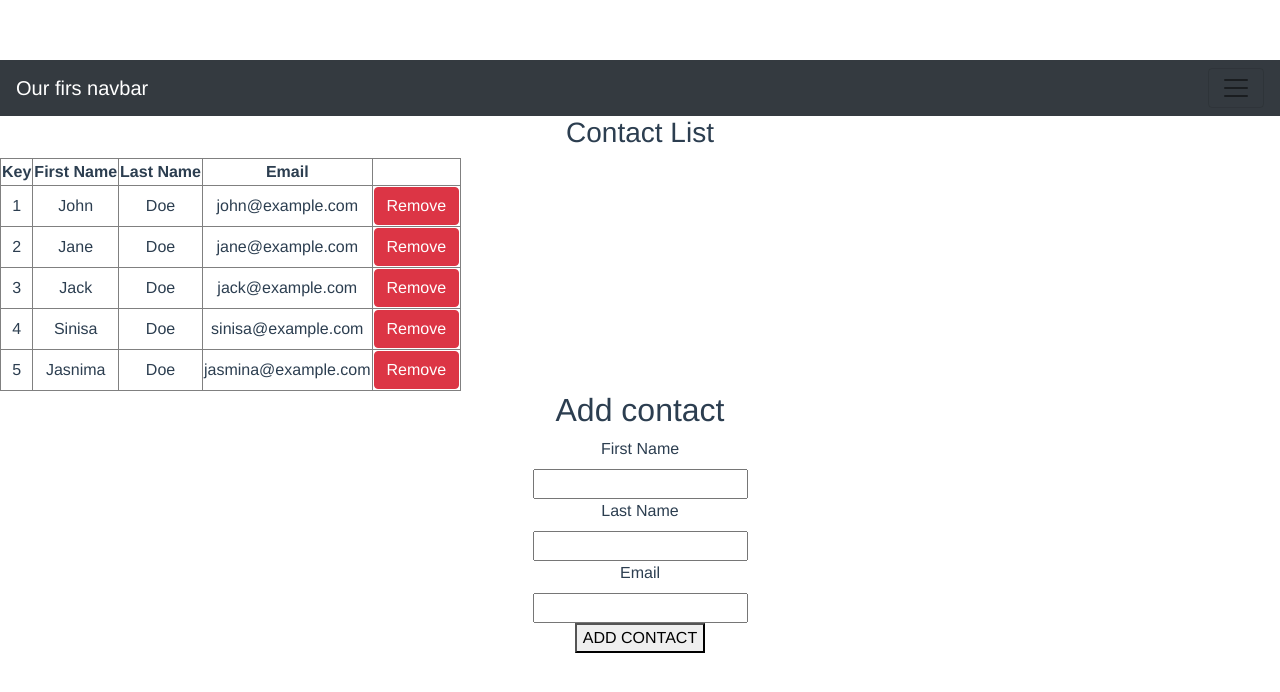
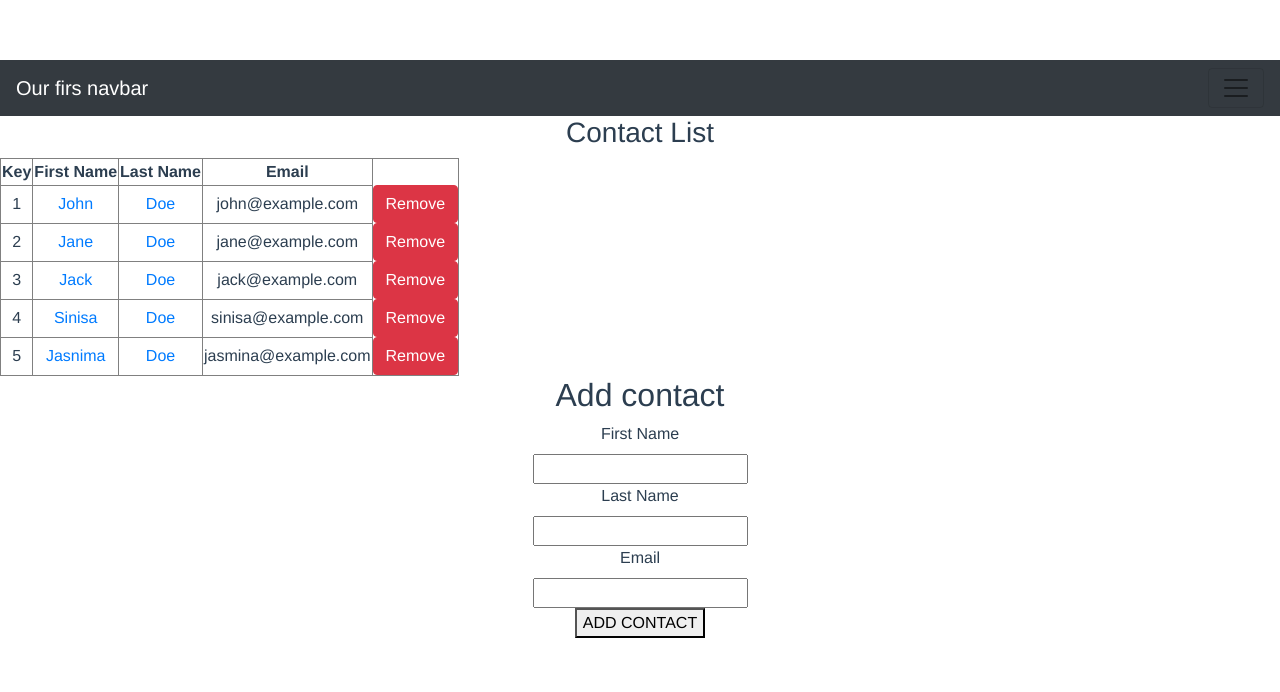
Before and after one commit to sinisam92/vue-contact-list, a Vue app: page /#/contacts in a window 1280 px wide. Shown: the top 692 px of the page. Built offline with nearby package versions, Linux system fonts and the light colour scheme.

Commit message:
zadatak 8

```diff
--- a/src/components/ContactDetails.vue
+++ b/src/components/ContactDetails.vue
@@ -1,11 +1,11 @@
 <template>
     <div>
-        <h1>Contact Details</h1>
+        <h1>{{contact}}</h1>
     </div>
 </template>
 
 <script>
 export default {
-
+    props: ['contact']
 };
 </script>
--- a/src/components/ContactList.vue
+++ b/src/components/ContactList.vue
@@ -11,16 +11,18 @@
             <input v-model="newContact.email" type="text"  placeholde="Email"><br>
             <button type="submit">ADD CONTACT</button>
         </form>
-
+    <ContactDetails :contact="routeContact"/>
     </div>
 
 </template>
 
 <script>
 import ContactsTable from './ContactsTable'
+import ContactDetails from './ContactDetails'
     export default {
         components: {
-            ContactsTable
+            ContactsTable,
+            ContactDetails
         },
         data() {
             return {
@@ -30,11 +32,11 @@
                     email: ''
                 },
                 contacts: [
-                    {firstName: 'John', lastName: 'Doe', email: 'john@example.com'},
-                    {firstName: 'Jane', lastName: 'Doe', email: 'jane@example.com'},
-                    {firstName: 'Jack', lastName: 'Doe', email: 'jack@example.com'},
-                    {firstName: 'Sinisa', lastName: 'Doe', email: 'sinisa@example.com'},
-                    {firstName: 'Jasnima', lastName: 'Doe', email: 'jasmina@example.com'}
+                    {id: 1, firstName: 'John', lastName: 'Doe', email: 'john@example.com'},
+                    {id: 2, firstName: 'Jane', lastName: 'Doe', email: 'jane@example.com'},
+                    {id: 3, firstName: 'Jack', lastName: 'Doe', email: 'jack@example.com'},
+                    {id: 4, firstName: 'Sinisa', lastName: 'Doe', email: 'sinisa@example.com'},
+                    {id: 5, firstName: 'Jasnima', lastName: 'Doe', email: 'jasmina@example.com'}
                 ],
 
             };
@@ -51,6 +53,12 @@
                 console.log(index);
 
             }
+        },
+        computed: {
+            routeContact() {
+                return this.contacts.find(contact => contact.id == this.$route.params.id)
+            }
+
         }
     };
 
--- a/src/components/ContactsTable.vue
+++ b/src/components/ContactsTable.vue
@@ -12,10 +12,18 @@
             <tbody>
                 <tr v-for="(contact, index) in contactsList" :key="index">
                     <td>{{index + 1}}</td>
-                    <td>{{contact.firstName}}</td>
-                    <td>{{contact.lastName}}</td>
+                    <td>
+                    <router-link :to="{name: 'contact-details', params: {id: contact.id}}" >
+                        {{contact.firstName}}
+                    </router-link>
+                    </td>
+                    <td>
+                    <router-link :to="{name: 'contact-details', params: {id: contact.id}}" >
+                        {{contact.lastName}}
+                    </router-link>
+
                     <td>{{contact.email}}</td>
-                    <td>
+
                         <button class="btn btn-danger" @click="removeContact(contact)" >Remove</button>
                     </td>
                 </tr>
--- a/src/main.js
+++ b/src/main.js
@@ -3,6 +3,7 @@
 import VueRouter from 'vue-router';
 import ContactList from './components/ContactList.vue';
 import AddContact from './components/AddContact.vue'
+import ContactDetails from './components/ContactDetails.vue'
 
 Vue.config.productionTip = false
 
@@ -11,7 +12,8 @@
 const routes = [
   {path: '/', redirect: '/contacts'},
   {path: '/contacts', component: ContactList},
-  {path: '/add-contact', component: AddContact}
+  {path: '/add-contact', component: AddContact},
+  {path: '/contacts/:id', component: ContactList, name: 'contact-details'}
 ];
 
 const router = new VueRouter({
```
